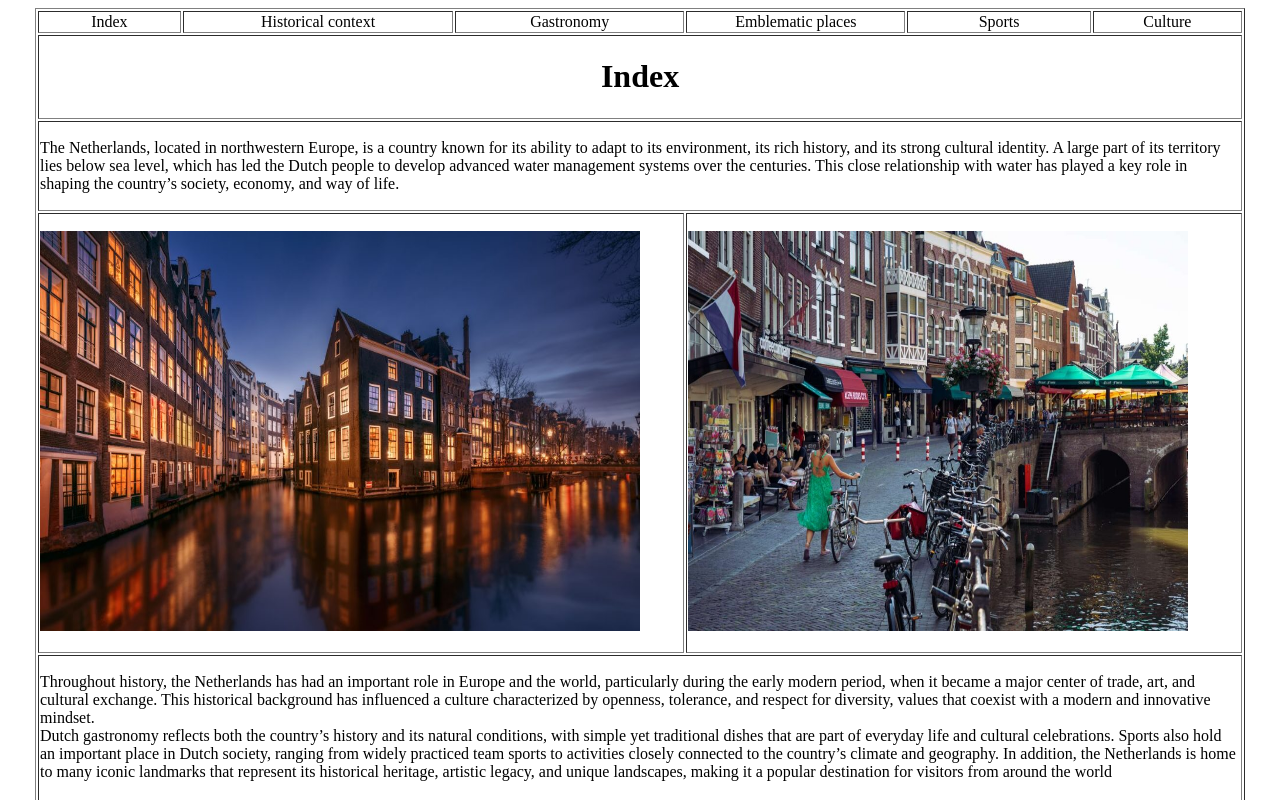
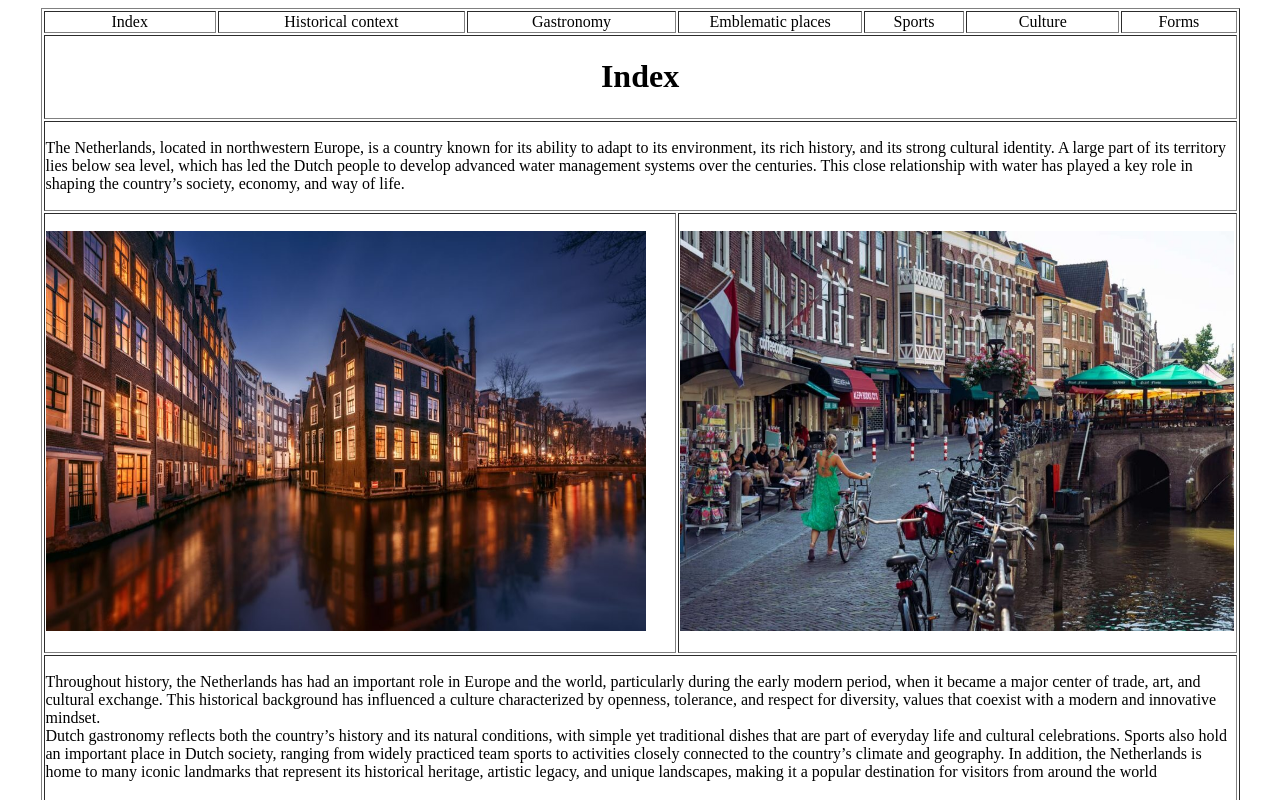
Before and after one commit to PaolaOrtizG11/netherlands, a plain HTML site: page proyecto feria de paises/index.html in a window 1280 px wide. Shown: the top 800 px of the page. Drawn offline with Linux system fonts and the light colour scheme.

Commit message:
Add files via upload

```diff
--- a/proyecto feria de paises/index.html
+++ b/proyecto feria de paises/index.html
@@ -15,36 +15,37 @@ a:visited {
 </head>
 
 <body>
-<table width="1210" height="1398" border="1" align="center">
+<table width="1199" height="1398" border="1" align="center">
   <tbody>
     <tr>
-      <td width="169" align="center">Index</td>
-      <td width="327" align="center">Historical context</td>
-      <td width="268" align="center">Gastronomy</td>
-      <td width="276" align="center">Emblematic places</td>
-      <td width="240" align="center">Sports</td>
-      <td width="188" align="center">Culture</td>
+      <td width="176" align="center">Index</td>
+      <td width="253" align="center">Historical context</td>
+      <td width="213" align="center">Gastronomy</td>
+      <td width="171" align="center">Emblematic places</td>
+      <td width="92" align="center">Sports</td>
+      <td width="142" align="center">Culture</td>
+      <td width="106" align="center">Forms</td>
     </tr>
     <tr>
-      <td height="40" colspan="6" align="center"><h1>Index</h1></td>
+      <td height="40" colspan="7" align="center"><h1>Index</h1></td>
     </tr>
     <tr>
-      <td colspan="6"><p>The Netherlands, located in  northwestern Europe, is a country known for its ability to adapt to its  environment, its rich history, and its strong cultural identity. A large part  of its territory lies below sea level, which has led the Dutch people to develop  advanced water management systems over the centuries. This close relationship  with water has played a key role in shaping the country&rsquo;s society, economy, and  way of life.</p></td>
+      <td colspan="7"><p>The Netherlands, located in  northwestern Europe, is a country known for its ability to adapt to its  environment, its rich history, and its strong cultural identity. A large part  of its territory lies below sea level, which has led the Dutch people to develop  advanced water management systems over the centuries. This close relationship  with water has played a key role in shaping the country&rsquo;s society, economy, and  way of life.</p></td>
     </tr>
     <tr>
       <td height="106" colspan="3"><p><img src="a.jpg" width="600" height="400" alt=""/></p></td>
-      <td height="106" colspan="3"><img src="c.jpg" width="500" height="400" alt=""/></td>
+      <td height="106" colspan="4"><img src="c.jpg" width="554" height="400" alt=""/></td>
     </tr>
     <tr>
-      <td height="118" colspan="6"><p>Throughout history, the  Netherlands has had an important role in Europe and the world, particularly  during the early modern period, when it became a major center of trade, art,  and cultural exchange. This historical background has influenced a culture  characterized by openness, tolerance, and respect for diversity, values that  coexist with a modern and innovative mindset.<br>
+      <td height="118" colspan="7"><p>Throughout history, the  Netherlands has had an important role in Europe and the world, particularly  during the early modern period, when it became a major center of trade, art,  and cultural exchange. This historical background has influenced a culture  characterized by openness, tolerance, and respect for diversity, values that  coexist with a modern and innovative mindset.<br>
         Dutch gastronomy reflects  both the country&rsquo;s history and its natural conditions, with simple yet  traditional dishes that are part of everyday life and cultural celebrations.  Sports also hold an important place in Dutch society, ranging from widely  practiced team sports to activities closely connected to the country&rsquo;s climate  and geography. In addition, the Netherlands is home to many iconic landmarks  that represent its historical heritage, artistic legacy, and unique landscapes,  making it a popular destination for visitors from around the world</p>
       <h4></h4></td>
     </tr>
     <tr>
-      <td colspan="6"><p><img src="b.jpg" width="1200" height="700" alt=""/></p></td>
+      <td colspan="7"><p><img src="b.jpg" width="1188" height="707" alt=""/></p></td>
     </tr>
     <tr>
-      <td colspan="6">Overall, the Netherlands  offers a balanced combination of history, culture, traditions, and modern  development, providing a broad view of a country that has successfully  preserved its identity while continuing to move forward.</td>
+      <td colspan="7">Overall, the Netherlands  offers a balanced combination of history, culture, traditions, and modern  development, providing a broad view of a country that has successfully  preserved its identity while continuing to move forward.</td>
     </tr>
   </tbody>
 </table>
```
